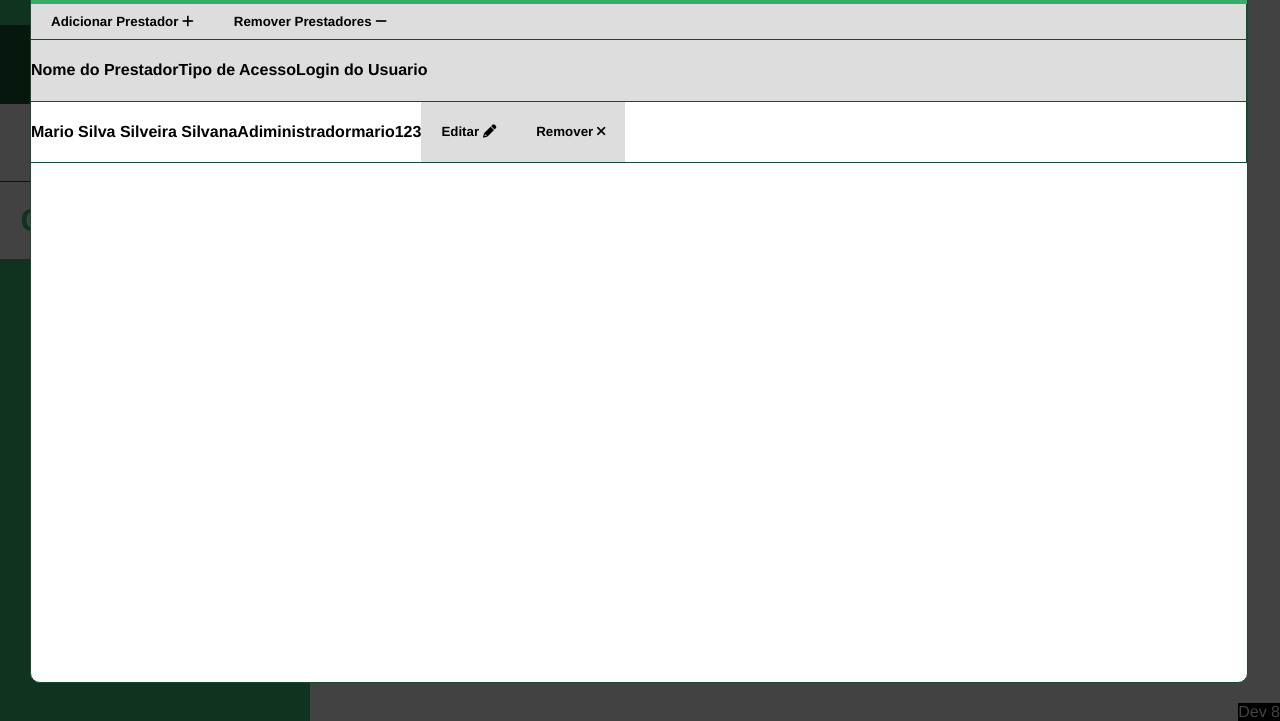
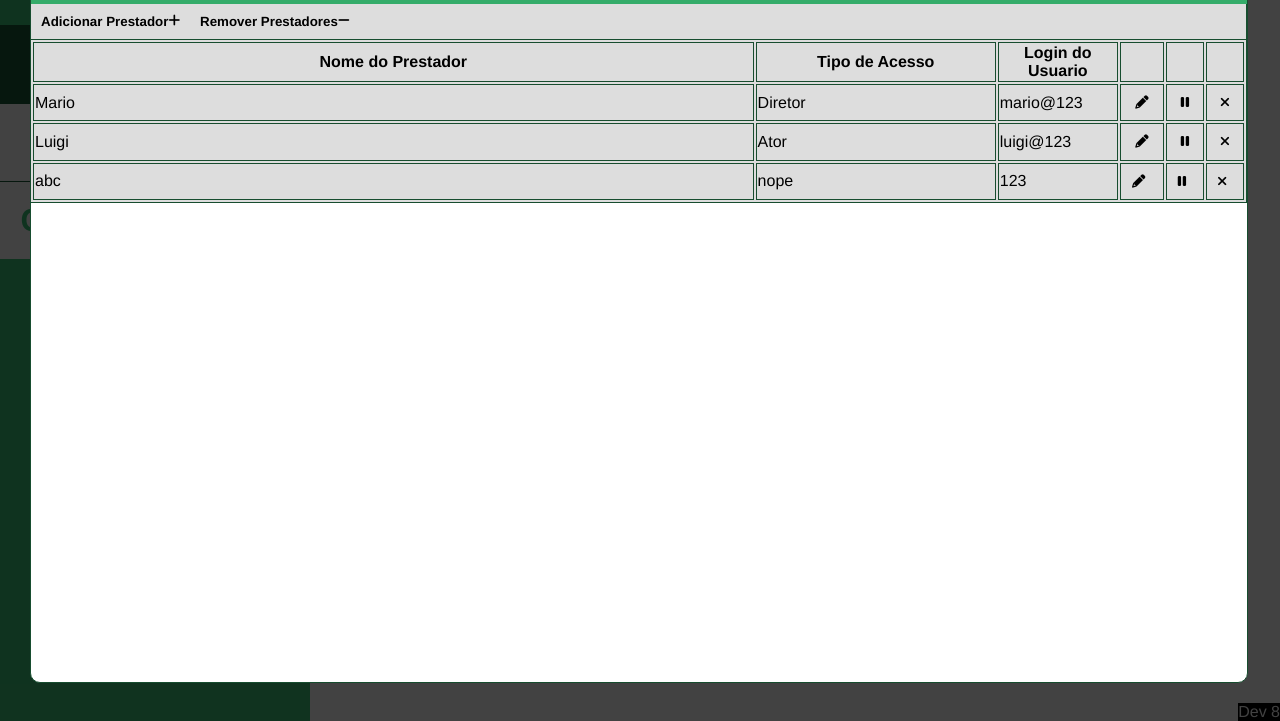
Before and after one commit to Octavio-Lima/gerenciador-de-unidades-odontologicas, a plain HTML site: page html/telaPrincipal.html in a window 1280 px wide. Both pictures are taken after typing "Sample" into the empty fields and a click on the button "Adicionar Prestador". Shown: the part 79-800 px from the top of the page. Drawn offline with Linux system fonts and the light colour scheme.

Commit message:
Atualização da tela de prestadores, possível cadastrar e suspender prestadores

```diff
--- a/css/frontPage.css
+++ b/css/frontPage.css
@@ -7,6 +7,10 @@ body {
     border: 0px;
     padding: 0px;
     background-color: #ddd;
+}
+
+button i {
+    pointer-events: none;
 }
 
 .sidebar-container {
@@ -103,10 +107,30 @@ body {
     top: 0;
     right: 0;
 }
-/* employees-container */
+
+
+.page-buttons {
+    padding: 10px;
+    flex: 75%;
+    margin: 20px;
+    text-align: left;
+    background-color: #ddd;
+    border-style: none;
+    font-weight: bold;
+    font-size: 15px;
+}
+
+.page-buttons:hover {
+    background-color: #35ac6a;
+    border-radius: 5px;
+}
+
+
+/* -------employees-window------- */
 .employees-container {
     width: 95%;
     height: 90%;
+    max-height: 90%;
     border-radius: 10px;
     border: #174d2f solid 1px;
     background-color: #fff;
@@ -131,26 +155,6 @@ body {
     border-style: solid;
 }
 
-button i {
-    pointer-events: none;
-}
-
-.page-buttons {
-    padding: 10px;
-    flex: 75%;
-    margin: 20px;
-    text-align: left;
-    background-color: #ddd;
-    border-style: none;
-    font-weight: bold;
-    font-size: 15px;
-}
-
-.page-buttons:hover {
-    background-color: #35ac6a;
-    border-radius: 5px;
-}
-
 .employee-taskbar {
     background-color: #ddd;
     display: flex;
@@ -163,10 +167,10 @@ button i {
     font-weight: bold;
     background-color: #ddd;
     margin: 0px;
+    display: flex;
     border-radius: 0px;
     border-style: none;
-    padding: 10px 20px;
-    border-right: 1px;
+    padding: 10px 10px;
 }
 
 .taskbar-buttons:hover {
@@ -178,18 +182,55 @@ button i {
     color: #fff;
 }
 
-.employee-row-column-description {
+.employee-table {
     background-color: #ddd;
-    display: flex;
+    width: 100%;
     border: solid 1px #174d2f;
     border-top: 0px;
     border-left: 0px;
 }
 
-.employee-page-rows {
+.employee-table td, th {
+    border: solid 1px #174d2f;
+}
+
+.emp-table-container {
     background-color: #fff;
+    width: 100%;
+    height: 85%;
+    overflow-x: scroll;
+    border-bottom-left-radius: 10px;
+    border-bottom-right-radius: 10px;
+}
+
+.table-btn {
+    margin: auto;
+    padding: auto;
+}
+
+.table-name {
+    width: 60%;
+}
+
+.table-acess {
+    width: 20%;
+}
+
+.table-login {
+    width: 10%;
+}
+
+ /* tr:nth-child(even) {background-color: #f2f2f2;} */
+
+.employee-file {
     display: flex;
-    border: solid 1px #174d2f;
+    flex-direction: row;
+    border:  1px solid #174d2f;
     border-top: 0px;
-    border-left: 0px;
+    border-left: 1px;
 }
+
+.suspended-emp {
+    background-color: #252525;
+    color: #aaa
+}
--- a/html/telaPrincipal.html
+++ b/html/telaPrincipal.html
@@ -47,23 +47,37 @@
     <div class="employees-container page-window">
         <h3>Prestadores <button class="close-window-button"><i class="fa fa-xmark"></i></button></h3>
         <div class="employee-taskbar">
-            <button class="taskbar-buttons">Adicionar Prestador <i class="fa fa-plus"></i></button>
+            <button class="taskbar-buttons add-employee-button">Adicionar Prestador <i class="fa fa-plus"></i></button>
             <button class="taskbar-buttons">Remover Prestadores <i class="fa fa-minus"></i></button>
         </div>
-        <div class="employee-row-column-description">
-            <h4>Nome do Prestador</h4>
-            <h4>Tipo de Acesso</h4>
-            <h4>Login do Usuario</h4>
-            <h4></h4>
-        </div>
-        <div class="employee-page-content">
-            <div class="employee-page-rows">
-                <h4>Mario Silva Silveira Silvana</h4>
-                <h4>Adiministrador</h4>
-                <h4>mario123</h4>
-                <button class="taskbar-buttons">Editar <i class="fa fa-pencil"></i></button>
-                <button class="taskbar-buttons">Remover <i class="fa fa-xmark"></i></button>
-            </div>
+        <div class="emp-table-container">
+            <table class="employee-table">
+                <tr class="em-table-row">
+                    <th class="table-name">Nome do Prestador</rd>
+                    <th class="table-acess">Tipo de Acesso</td>
+                    <th class="table-login">Login do Usuario</td>
+                    <th class="table-btn"></td>
+                    <th class="table-btn"></td>
+                    <th class="table-btn"></td>
+                </tr>
+                <tr>
+                    <td>Mario</td>
+                    <td>Diretor</td>
+                    <td>mario@123</td>
+                    <td><button class="taskbar-buttons table-btn emp-edit-btn"><i class="fa fa-pencil"></i></button></td>
+                    <td><button class="taskbar-buttons table-btn emp-pause-btn"><i class="fa fa-pause"></i></button></td>
+                    <td><button class="taskbar-buttons table-btn emp-remove-btn"><i class="fa fa-xmark"></i></button></td>
+                </tr>
+                </tr>
+                <tr>
+                    <td>Luigi</td>
+                    <td>Ator</td>
+                    <td>luigi@123</td>
+                    <td><button class="taskbar-buttons table-btn emp-edit-btn"><i class="fa fa-pencil"></i></button></td>
+                    <td><button class="taskbar-buttons table-btn emp-pause-btn"><i class="fa fa-pause"></i></button></td>
+                    <td><button class="taskbar-buttons table-btn emp-remove-btn"><i class="fa fa-xmark"></i></button></td>
+                </tr>
+            </table>
         </div>
     </div>
 </body>
--- a/js/mainPage.js
+++ b/js/mainPage.js
@@ -3,7 +3,10 @@ const workContainerPage = document.querySelectorAll(".work-container-page");
 const pageWindow = document.querySelectorAll(".page-window");
 const blockMainPage = document.querySelector(".block-main-page");
 
+const employeeTable = document.querySelector(".employee-table");
+const addEmployeeButton = document.querySelector(".add-employee-button");
 
+// Funções
 function clickOnSidebarButton(clicked, buttonID) {
     sidebarButtons.forEach((button, index) => {
         button.classList.remove("selected");
@@ -34,7 +37,7 @@ document.addEventListener("click", (e) => {
     e.preventDefault();
 
     const targetEl = e.target;
-    const parentEl = targetEl.closest("div");
+    const parentEl = targetEl.closest("tr");
 
     if (targetEl.classList.contains("sidebar-button")){
         let targetId = targetEl.id;
@@ -52,4 +55,62 @@ document.addEventListener("click", (e) => {
         openWindow(targetId);
     }
 
+    if (targetEl.classList.contains("emp-pause-btn")){
+        parentEl.classList.toggle("suspended-emp");
+    }
+
+    if (targetEl.classList.contains("emp-remove-btn")){
+        parentEl.remove();
+    }
 })
+
+/* Adicionar Prestador */
+
+function addEmployee(name, acessType, loginCred) {
+    const newEmployee = document.createElement("tr");
+    newEmployee.classList.add("em-table-row");
+
+    const employeeName = document.createElement("td");
+    employeeName.innerText = name;
+    newEmployee.appendChild(employeeName);
+
+    const employeeAcessType = document.createElement("td");
+    employeeAcessType.innerText = acessType;
+    newEmployee.appendChild(employeeAcessType);
+
+    const employeeLoginCred = document.createElement("td");
+    employeeLoginCred.innerText = loginCred;
+    newEmployee.appendChild(employeeLoginCred);
+
+    const tableDataBtnEdit = document.createElement("td")
+    const empEditBtn = document.createElement("button");
+    empEditBtn.classList.add("taskbar-buttons");
+    empEditBtn.classList.add("emp-edit-btn");
+    empEditBtn.innerHTML = ' <i class="fa fa-pencil"></i>';
+    tableDataBtnEdit.appendChild(empEditBtn)
+    newEmployee.appendChild(tableDataBtnEdit);
+
+    const tableDataBtnPause = document.createElement("td")
+    const empPauseBtn = document.createElement("button");
+    empPauseBtn.classList.add("taskbar-buttons");
+    empPauseBtn.classList.add("emp-pause-btn");
+    empPauseBtn.innerHTML = ' <i class="fa fa-pause"></i>';
+    tableDataBtnPause.appendChild(empPauseBtn)
+    newEmployee.appendChild(tableDataBtnPause);
+
+    const tableDataBtnRemove = document.createElement("td")
+    const empRemoveBtn = document.createElement("button");
+    empRemoveBtn.classList.add("taskbar-buttons");
+    empRemoveBtn.classList.add("emp-remove-btn");
+    empRemoveBtn.innerHTML = ' <i class="fa fa-xmark"></i>';
+    tableDataBtnRemove.appendChild(empRemoveBtn)
+    newEmployee.appendChild(tableDataBtnRemove);
+
+    employeeTable.appendChild(newEmployee);
+}
+
+addEmployeeButton.addEventListener("click", (e) => {
+    e.preventDefault();
+
+    addEmployee("abc", "nope", "123");
+})
```
